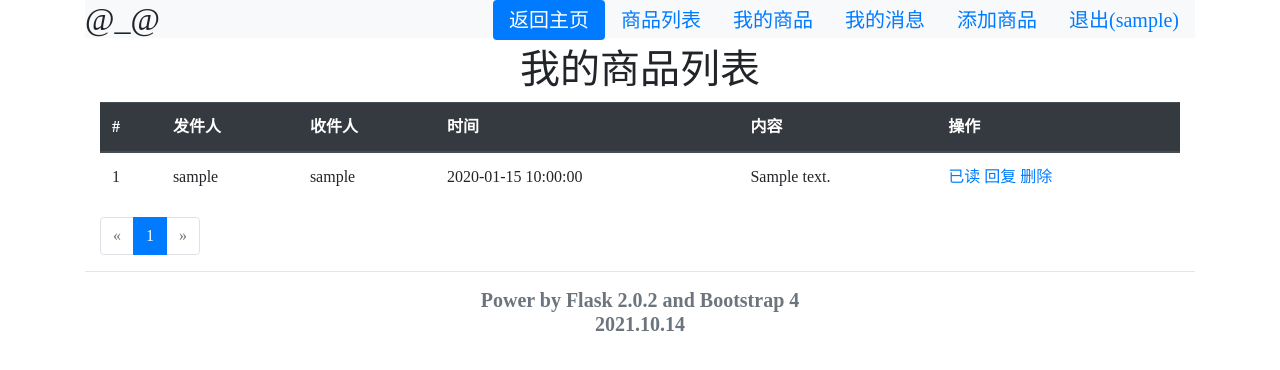
After one commit to wpwupingwp/mai_web, a Flask app: page /auth/message/1 in a window 1280 px wide. The commit adds this page. Shown: the top 370 px of the page. Run offline with Flask 2, Linux system fonts and the light colour scheme; a user stored in the database is signed in; tables that the repository leaves empty hold one stand-in row (values such as "Sample post"); some libraries are stand-ins or nearby versions.

Commit message:
message seems ok by using backref

```diff
--- a/mai/auth.py
+++ b/mai/auth.py
@@ -3,6 +3,7 @@
 import flask as f
 import flask_login as fl
 from werkzeug.utils import secure_filename
+from sqlalchemy import or_
 
 from mai import app, lm, root
 from mai.form import UserForm, GoodsForm, LoginForm, TransactionForm
@@ -193,3 +194,23 @@ def transaction(goods_id, bid_id):
             f.redirect(f.request.url)
     return f.render_template('transaction.html', title=f'交易{goods.name}',
                              goods=goods, bid=bid, form=tf)
+
+@fl.login_required
+@auth.route('/message/<int:user_id>')
+@auth.route('/message/<int:user_id>/<int:page>')
+def message(user_id, page=1):
+    per_page = 5
+    if fl.current_user.is_anonymous:
+        f.flash('请登录')
+        return f.redirect('/auth/login')
+    if user_id != fl.current_user.user_id:
+        f.flash('仅可查看自己的消息')
+        #return f.redirect(f.url_for('admin.login'))
+        user_id = fl.current_user.user_id
+    message = db.session.query(Message, User).join(
+        Message, Message.from_id==User.user_id).filter(or_(
+        Message.from_id==user_id, Message.to_id==user_id)).order_by(
+        Message.date.desc()).paginate(
+        page=page, per_page=per_page)
+    print(message.items[0])
+    return f.render_template('my_message.html', message=message)
--- a/mai/database.py
+++ b/mai/database.py
@@ -24,8 +24,8 @@ class User(db.Model, fl.UserMixin):
     failed_login = db.Column(db.Integer, default=0)
     failed_bid = db.Column(db.Integer, default=0)
 
-    bider_id = db.relationship('Bid', backref='user')
-    goods_id = db.relationship('Goods', backref='user')
+    bider = db.relationship('Bid', backref='user')
+    goods = db.relationship('Goods', backref='user')
     # sender_id = db.relationship('Message', backref='user')
 
     def __init__(self, username, password, address=''):
@@ -110,6 +110,8 @@ class Message(db.Model):
     to_id = db.Column(db.Integer, db.ForeignKey('user.user_id'))
     date = db.Column(db.DateTime)
     content = db.Column(db.String(100))
+    from_ = db.relationship('User', backref='sender', foreign_keys=[from_id])
+    to_ = db.relationship('User', backref='receiver', foreign_keys=[to_id])
 
     def __init__(self, from_id, to_id, content):
         self.from_id = from_id
--- a/mai/templates/base.html
+++ b/mai/templates/base.html
@@ -34,6 +34,9 @@
                         <a class="nav-link" href="/auth/goods/{{current_user.user_id}}">我的商品</a>
                     </li>
                     <li class="nav-item">
+                        <a class="nav-link" href="/auth/message/{{current_user.user_id}}">我的消息</a>
+                    </li>
+                <li class="nav-item">
                         <a class="nav-link" href="/auth/add_goods">添加商品</a>
                     </li>
                     <li class="nav-item">
--- a/mai/templates/my_goods.html
+++ b/mai/templates/my_goods.html
@@ -21,7 +21,6 @@
         <td>
             <a href="/goods/{{goods.goods_id}}">查看</a>
             <a href="/auth/edit_goods/{{goods.goods_id}}">修改</a>
-            <a href="/auth/transaction/{{goods.goods_id}}">交易</a>
             <a href="/auth/delete_goods/{{goods.goods_id}}">删除</a>
         </td>
         {% endfor %}
--- /dev/null
+++ b/mai/templates/my_message.html
@@ -0,0 +1,34 @@
+{% extends "base.html" %}
+{% block content %}
+<h1 class="text-center">我的商品列表</h1>
+<table class="table table-hover">
+  <thead class="thead-dark">
+  <tr>
+    <th>#</th>
+    <th>发件人</th>
+    <th>收件人</th>
+    <th>时间</th>
+    <th>内容</th>
+    <th>操作</th>
+  </tr>
+  </thead>
+  <tbody>
+  {% for msg, user in message.items %}
+  <tr>
+    <td>{{msg.message_id}}</td>
+    <td>{{msg.from_}}</td>
+    <td>{{msg.to_}}</td>
+    <td>{{msg.date.strftime('%Y-%m-%d %H:%M:%S')}}</td>
+    <td>{{msg.content}}</td>
+    <td>
+      <a href="/auth/message/read/{{msg.message_id}}">已读</a>
+      <a href="/auth/message/reply/{{msg.message_id}}">回复</a>
+      <a href="/auth/message/delete/{{msg.message_id}}">删除</a>
+    </td>
+    {% endfor %}
+  </tr>
+  </tbody>
+</table>
+{% from 'bootstrap/pagination.html' import render_pagination %}
+{{render_pagination(message, align='center', size='lg')}}
+{% endblock %}
```
